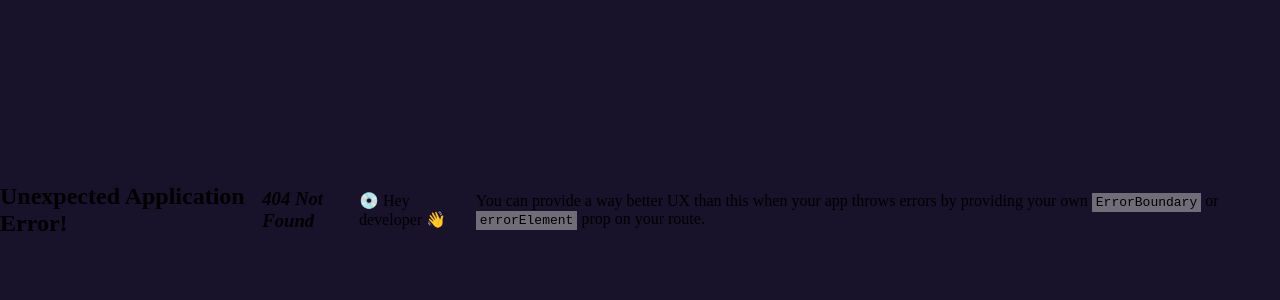
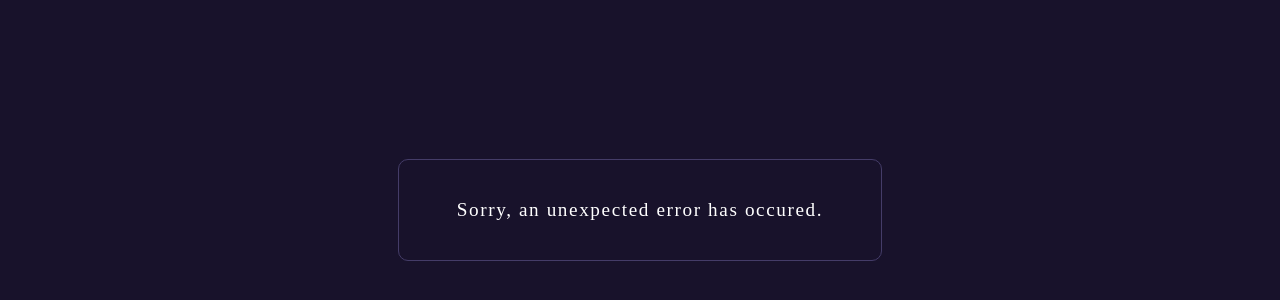
Before and after one commit to hacagahasanli/role-based-auth-via-routing, a React (Vite) app: page /admin in a window 1280 px wide. Before the commit this address had no page. Shown: the part 150-450 px from the top of the page. Built offline with nearby package versions, Linux system fonts and the light colour scheme.

Commit message:
Error Page

```diff
--- /dev/null
+++ b/src/components/Error/index.jsx
@@ -0,0 +1,23 @@
+import styled from "styled-components"
+import { Card } from "../../shared/Card"
+
+export const Error = () => {
+    return <Card width="450px" height="100px">
+        <Errpage>
+            <span>Sorry, an unexpected error has occured.</span>
+        </Errpage>
+    </Card>
+}
+
+const Errpage = styled.div`
+    font-size: 1.2rem;
+    font-size: 600;
+    color: #ffffff;
+    width: 100%;
+    min-height: inherit;
+    display: flex;
+    justify-content: center;
+    align-items: center;
+    letter-spacing: 0.1rem;
+
+`
--- a/src/components/Login/index.jsx
+++ b/src/components/Login/index.jsx
@@ -1,3 +1,4 @@
+import { useNavigate } from "react-router-dom";
 import styled from "styled-components";
 import { quotes } from "../../constants";
 import { Card } from "../../shared/Card";
@@ -5,6 +6,12 @@ import { Card } from "../../shared/Card";
 export const Login = () => {
     const randomQuote = Math.floor(Math.random() * 12) + 1;
     const { quote, writer } = quotes[randomQuote]
+
+    const navigate = useNavigate()
+
+    const navigateHandler = () => navigate("/", { replace: true })
+
+
     return <Card>
         <h2 style={{ color: "white", marginTop: "2.3rem" }}>Login</h2>
         <InputContainer>
@@ -16,9 +23,28 @@ export const Login = () => {
             <span>{quote}</span>
             <span>{writer}</span>
         </Quote>
+        <Back onClick={navigateHandler}>Back</Back>
     </Card>
 }
 
+const Back = styled.span`
+    cursor: pointer;
+    position: absolute;
+    left: 1rem;
+    bottom: 1rem;
+    border: 1px solid #635985;
+    background: #443C68;
+    border-radius: 4px;
+    color: #ffffff;
+    padding: 0.5rem;
+    letter-spacing: 0.05rem;
+    font-weight: 600;
+
+    :hover{
+        background:#635985
+    }
+
+`
 const Quote = styled.span`
     margin-top: 3rem;
     padding: 1rem;
@@ -30,7 +56,6 @@ const Quote = styled.span`
     align-items: center;
     gap: 0.5rem;
 `
-
 const Input = styled.input`
     width: 80%;
     padding: 0.5rem;
--- a/src/pages/Home/index.jsx
+++ b/src/pages/Home/index.jsx
@@ -39,7 +39,6 @@ const AccessContainer = styled.div`
         }
 
 `
-
 const NavLink = styled(Link)`
     text-decoration: none;
     font-size: 1.6rem;
@@ -51,5 +50,4 @@ const NavLink = styled(Link)`
     }
 
 `
-
 export default Home;
--- a/src/routers/index.jsx
+++ b/src/routers/index.jsx
@@ -2,12 +2,13 @@ import { createBrowserRouter } from "react-router-dom";
 import { Login } from "../components";
 import { Auth } from "../components/Auth";
 import { Home } from "../pages";
+import { Error } from "../components/Error";
 
 export const router = createBrowserRouter([
     {
         path: "/",
         element: <Home />,
-
+        errorElement: <Error page="Home" />
     },
     {
         element: <Auth />,
--- a/src/shared/Card/index.jsx
+++ b/src/shared/Card/index.jsx
@@ -1,13 +1,13 @@
 import styled from "styled-components"
 
-export const Card = ({ children }) => <StyledCard>
+export const Card = ({ children, width = "350px", height = "450px" }) => <StyledCard {...{ width, height }}>
     {children}
 </StyledCard>
 
 const StyledCard = styled.div`
     position: relative;
-    width: 350px;
-    min-height: 450px;
+    width: ${({ width }) => width};
+    min-height: ${({ height }) => height};
     border-radius: 10px;
     border: 1px solid #443C68;
     padding: 0 1rem;
```
